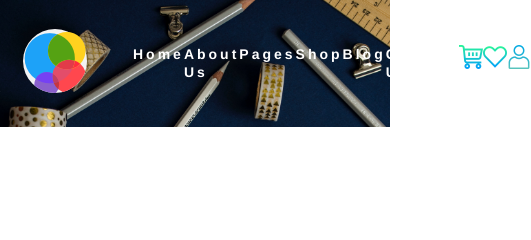
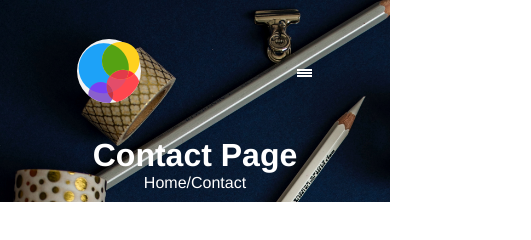
Before and after one commit to rakibislamdev/bdtask, a website built with Parcel: page day6project/contactpage/index.html in a window 390 px wide. Shown: the whole page, 531 px wide, since content can reach past the window. Built offline with nearby package versions, Linux system fonts and the light colour scheme.

Commit message:
contact age navbar resposive done

```diff
--- a/day6project/contactpage/css/style.css
+++ b/day6project/contactpage/css/style.css
@@ -5,15 +5,19 @@
     box-sizing: border-box;
     color: white;
 }
+header{
+  background-image: url("../img/header-background.PNG");
+  background-size: cover;
+  background-repeat: no-repeat;
+  padding: 10px 0;
+
+}
 
 nav{
     display: flex;
     justify-content: space-around;
     align-items: center;
     min-height: 15vh;
-    background-image: url("../img/header-background.PNG");
-    background-size: cover;
-    background-repeat: no-repeat;
 }
 
 .nav-links{
@@ -24,13 +28,25 @@ nav{
 
 .nav-links li{
     list-style: none;
+    display: block;
+    width: 100%;
 }
 
 .nav-links a{
     text-decoration: none;
-    font-size: 14px;
+    font-size: 12px;
     font-weight: bold;
-    letter-spacing: 3px;
+    letter-spacing: 2px;
+}
+.nav-header{
+  text-align: center;
+}
+
+.mobile-menu span{
+width: 15px;
+border: 1px solid #fff;
+margin: 1px;
+display: none;
 }
 
 @media screen and (max-width: 1024px){
@@ -38,3 +54,13 @@ nav{
         width: 60%;
     }
 }
+
+
+@media screen and (max-width: 901px){
+    .nav-links{
+        display: none;
+    }
+    .mobile-menu span{
+      display: block;
+    }
+}
--- a/day6project/contactpage/index.html
+++ b/day6project/contactpage/index.html
@@ -11,6 +11,7 @@
 </head>
 
 <body>
+  <header>
     <nav>
       <div class="logo"><img src="img/logo.png" alt="LOGO"></div>
       <ul class="nav-links">
@@ -24,7 +25,19 @@
         <li id="item"><a href=""><img src="img/heart.png" alt=""></a></li>
         <li id="item"><a href=""><img src="img/user.png" alt=""></a></li>
       </ul>
+
+      <div class="mobile-menu">
+        <span class=""></span>
+        <span class=""></span>
+        <span class=""></span>
+      </div>
+
     </nav>
+    <div class="nav-header">
+      <h1>Contact Page</h1>
+      <p>Home/Contact</p>
+    </div>
+  </header>
 </body>
 
 </html>
```
Lines whose indentation alone changed are shown as unchanged.
